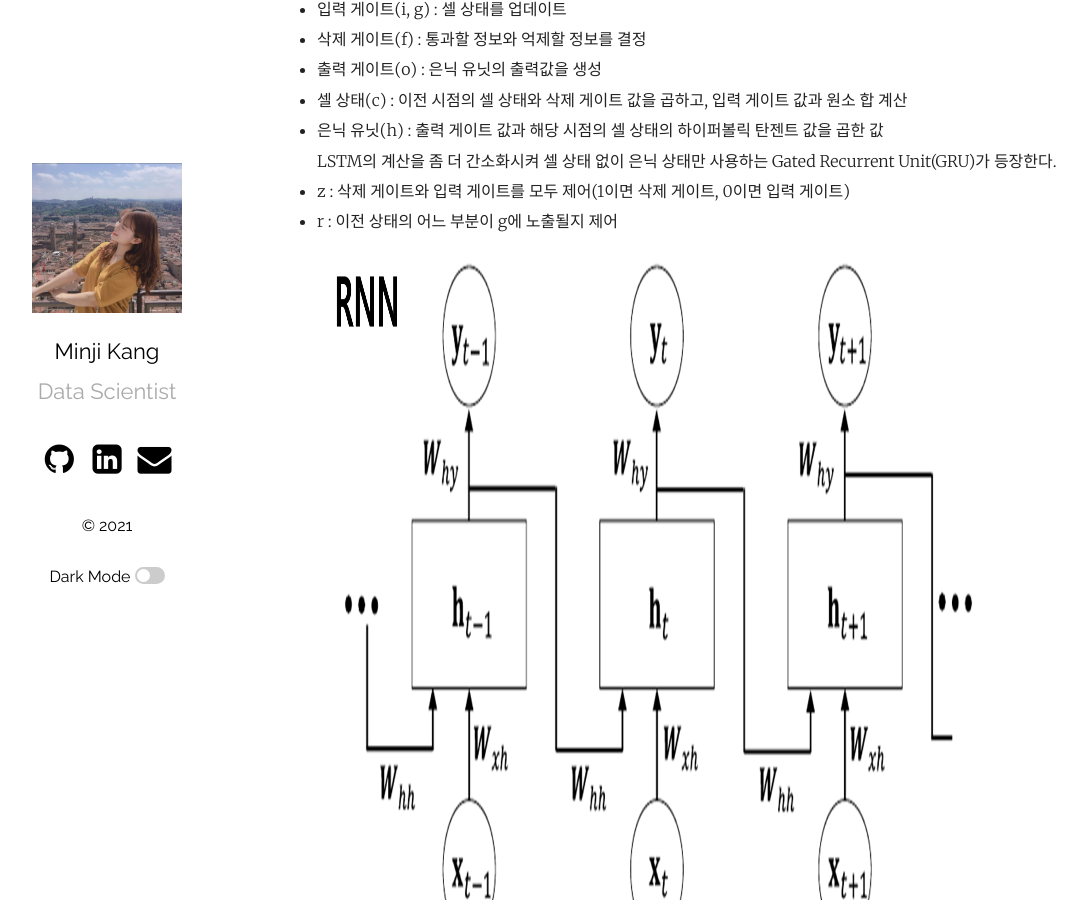
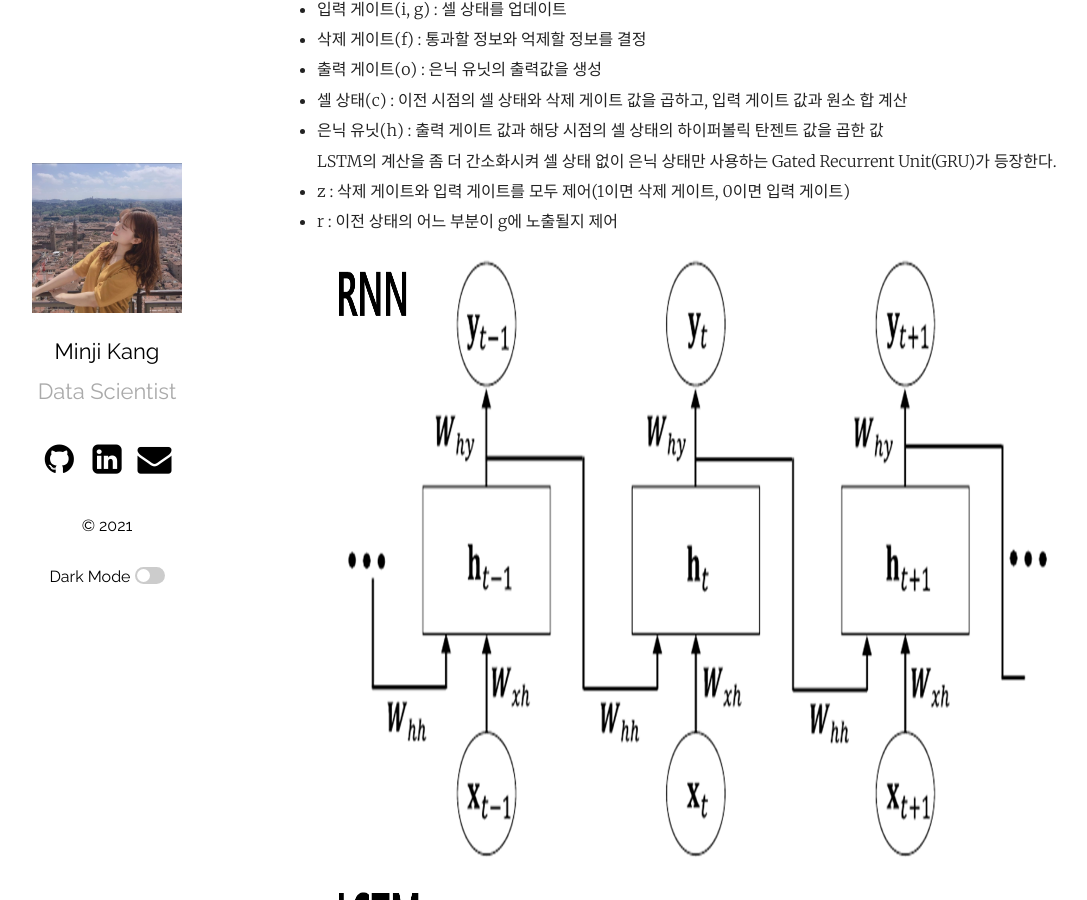
Before and after one commit to mmminji/mmminji.github.io, a Jekyll site: the page built from _posts/2021-06-24-선통머12장(2).markdown, in a window 1280 px wide and 900 px high, scrolled down 1617 px. Shown: the whole window, without its empty margins (78-1165 px from the left). Built offline with Jekyll 4.4.1, drawn with Linux system fonts in a browser that asks for light colours; comment, search, counter and statistics services are not loaded.

```diff
--- a/_posts/2021-06-24-선통머12장(2).markdown
+++ b/_posts/2021-06-24-선통머12장(2).markdown
@@ -28,7 +28,7 @@ Recurrent Neural Network(순환 신경망, RNN)는 시퀀스 데이터를 처리
 LSTM의 계산을 좀 더 간소화시켜 셀 상태 없이 은닉 상태만 사용하는 Gated Recurrent Unit(GRU)가 등장한다.
 - z : 삭제 게이트와 입력 게이트를 모두 제어(1이면 삭제 게이트, 0이면 입력 게이트)
 - r : 이전 상태의 어느 부분이 g에 노출될지 제어
-![](https://github.com/mmminji/mmminji.github.io/blob/main/assets/post_pics/12.5-RNN.png?raw=true){: width="700" height="2500"}
+![](https://github.com/mmminji/mmminji.github.io/blob/main/assets/post_pics/12.5-RNN.png?raw=true){: width="800" height="2200"}
 
 
 이 내용은 **선형대수와 통계학으로 배우는 머신러닝 with 파이썬 : 최적화 개념부터 텐서플로를 활용한 딥러닝까지** 책을 기반으로 공부한 자료입니다.
```
